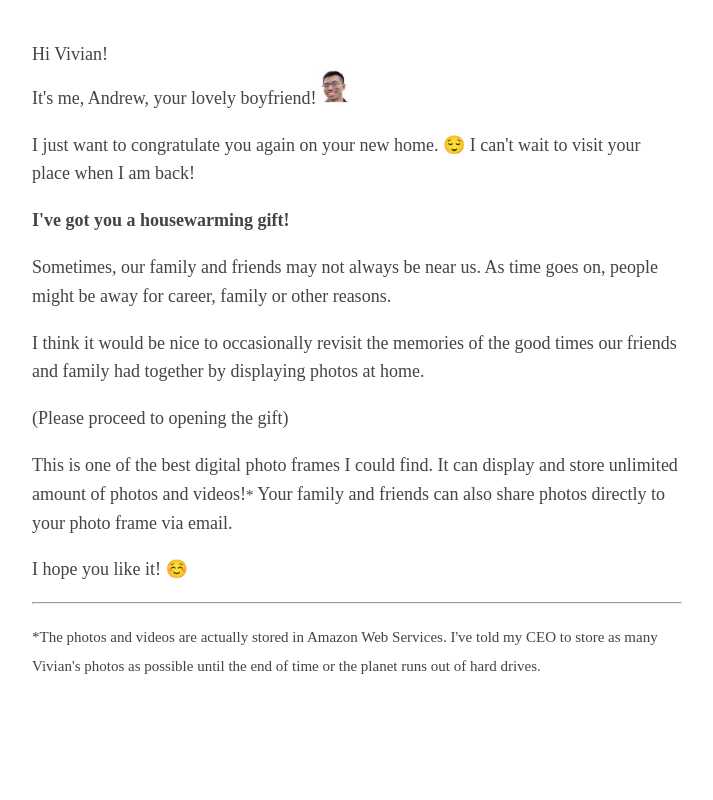
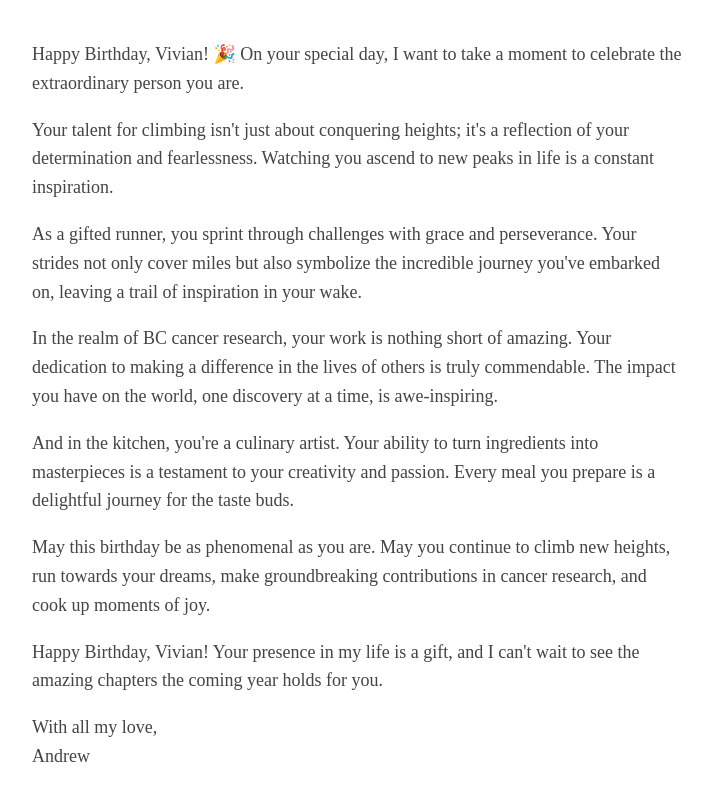
Before and after one commit to werdnakof/werdnakof.github.io, a plain HTML site: page index.html in a window 1280 px wide. Shown: the whole page, without its empty margins (283-996 px from the left). Drawn offline with Linux system fonts and the light colour scheme.

Commit message:
Update index.html with birthday message

```diff
--- a/index.html
+++ b/index.html
@@ -13,16 +13,13 @@
     </style>
 </head>
 <body>
-<p>Hi Vivian!<br>It's me, Andrew, your lovely boyfriend!<img src="docs/assets/andrew.png" width="35" height="35"></p>
-<p>I just want to congratulate you again on your new home. 😌 I can't wait to visit your place when I am back!</p>
-<p><strong>I've got you a housewarming gift!</strong></p>
-<p>Sometimes, our family and friends may not always be near us. As time goes on, people might be away for career, family or other reasons.</p>
-<p>I think it would be nice to occasionally revisit the memories of the good times our friends and family had together by displaying photos at home.</p>
-<p>(Please proceed to opening the gift)</p>
-<p>This is one of the best digital photo frames I could find. It can display and store unlimited amount of photos and videos!<small>*</small>
-    Your family and friends can also share photos directly to your photo frame via email.</p>
-<p>I hope you like it! ☺️</p>
-<hr>
-<p><small>*The photos and videos are actually stored in Amazon Web Services. I've told my CEO to store as many Vivian's photos as possible until the end of time or the planet runs out of hard drives.</small></p>
+<p>Happy Birthday, Vivian! 🎉 On your special day, I want to take a moment to celebrate the extraordinary person you are.</p>
+<p>Your talent for climbing isn't just about conquering heights; it's a reflection of your determination and fearlessness. Watching you ascend to new peaks in life is a constant inspiration.</p>
+<p>As a gifted runner, you sprint through challenges with grace and perseverance. Your strides not only cover miles but also symbolize the incredible journey you've embarked on, leaving a trail of inspiration in your wake.</p>
+<p>In the realm of BC cancer research, your work is nothing short of amazing. Your dedication to making a difference in the lives of others is truly commendable. The impact you have on the world, one discovery at a time, is awe-inspiring.</p>
+<p>And in the kitchen, you're a culinary artist. Your ability to turn ingredients into masterpieces is a testament to your creativity and passion. Every meal you prepare is a delightful journey for the taste buds.</p>
+<p>May this birthday be as phenomenal as you are. May you continue to climb new heights, run towards your dreams, make groundbreaking contributions in cancer research, and cook up moments of joy.</p>
+<p>Happy Birthday, Vivian! Your presence in my life is a gift, and I can't wait to see the amazing chapters the coming year holds for you.</p>
+<p>With all my love,<br>Andrew</p>
 </body>
 </html>
```
